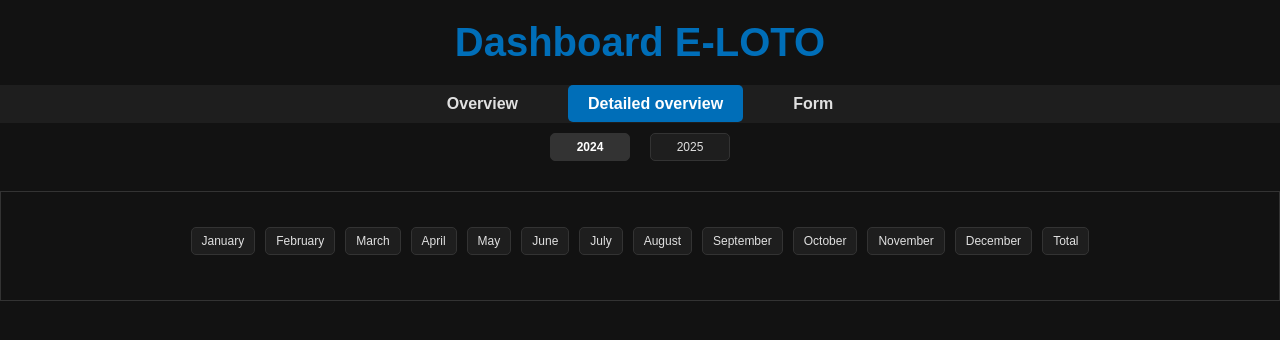
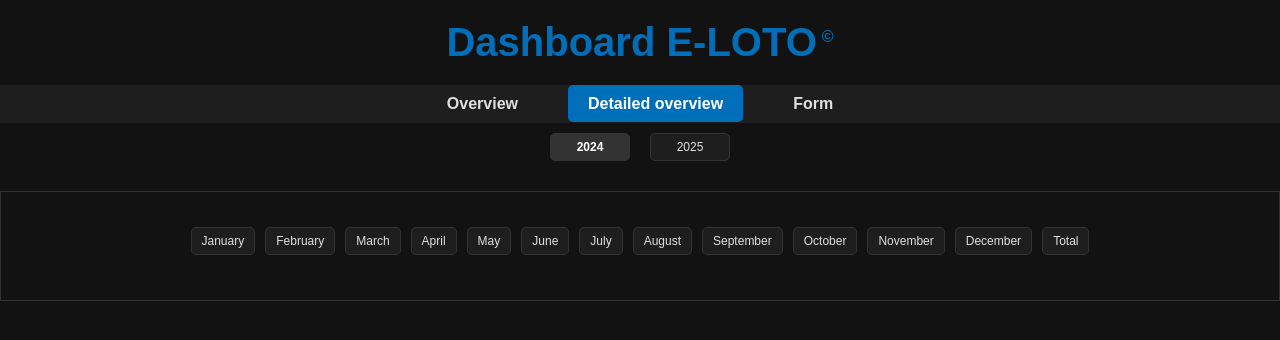
Before and after one commit to lotoreview/E-LOTO-Dashboard, a plain HTML site: page index.html in a window 1280 px wide. Drawn offline with nearby package versions, Linux system fonts and the light colour scheme.

Commit message:
ajout copyright

```diff
--- a/index.html
+++ b/index.html
@@ -9,7 +9,7 @@
   <script type="module" src="script.js"></script>
 </head>
 <body>
-  <h1 class="dashboard-title">Dashboard E-LOTO</h1>
+  <h1 class="dashboard-title">Dashboard E-LOTO<span class="copyright">©</span></h1>
   <nav>
     <ul>
       <li><a href="overview.html" class="nav-link">Overview</a></li>
--- a/style.css
+++ b/style.css
@@ -14,6 +14,13 @@ body {
   font-size: 2.5em;
   margin: 20px 0;
   font-weight: bold;
+}
+
+.copyright {
+  font-size: 0.4em; /* Taille réduite */
+  vertical-align: super; /* Légèrement au-dessus */
+  margin-left: 5px; /* Ajoute un espace entre le titre et le symbole */
+  color: #006EB8; /* Couleur plus discrète */
 }
 
 /* Conteneur principal des onglets */
```
Also changed, not shown: overview.html (+1 -1 lines).
